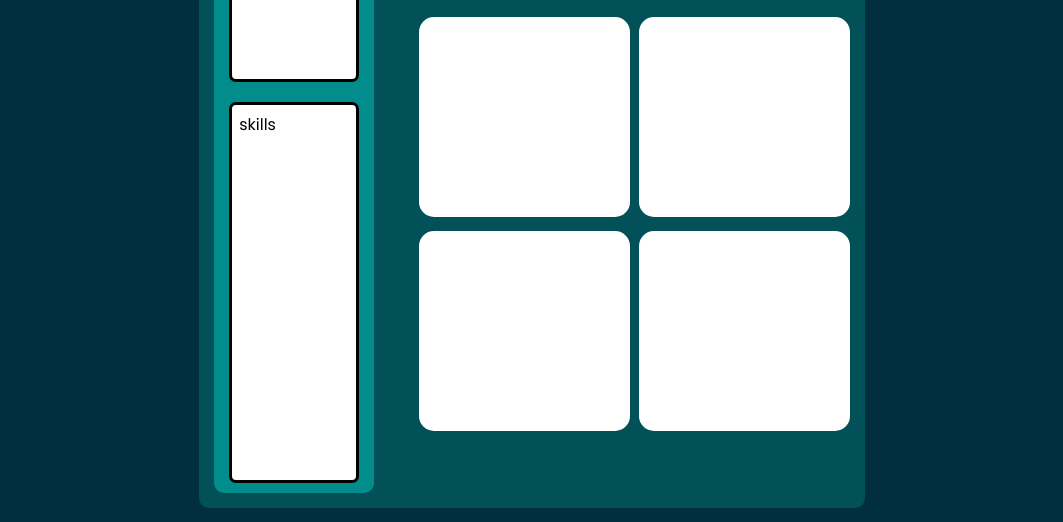
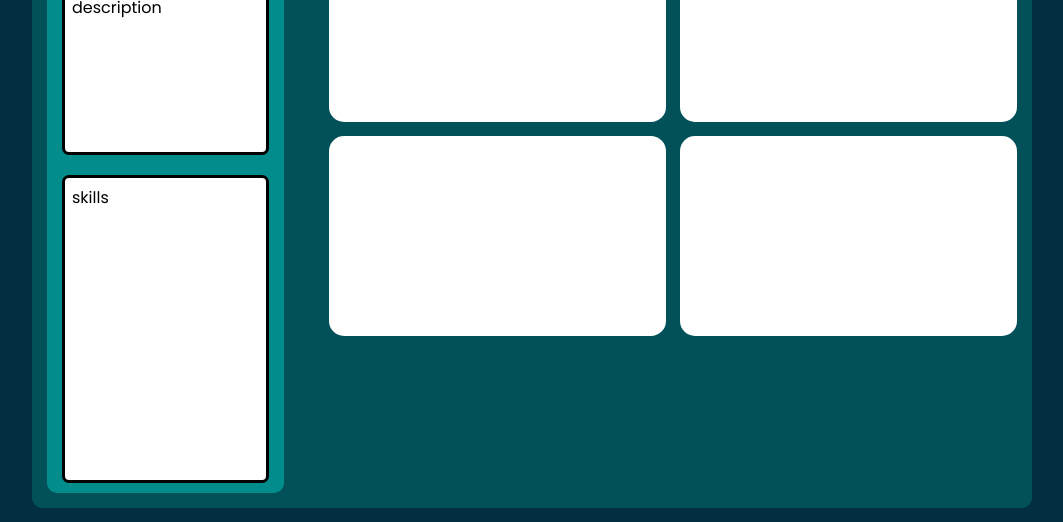
Before and after one commit to gudiantunes/gudiantunes.github.io, a plain HTML site: page index.html in a window 1280 px wide. Shown: the part 278-800 px from the top of the page, without its empty margins (108-1171 px from the left). Drawn offline with Linux system fonts and the light colour scheme.

Commit message:
Update style.css

```diff
--- a/assets/style.css
+++ b/assets/style.css
@@ -28,7 +28,7 @@ main {
     margin: auto;
     border-radius: 10px;
     background-color: var(--color-bg2);
-    max-width: 52vw;
+    max-width: 1000px;
     /* min-width: 700px; */
     height: 97vh;
 }
```
